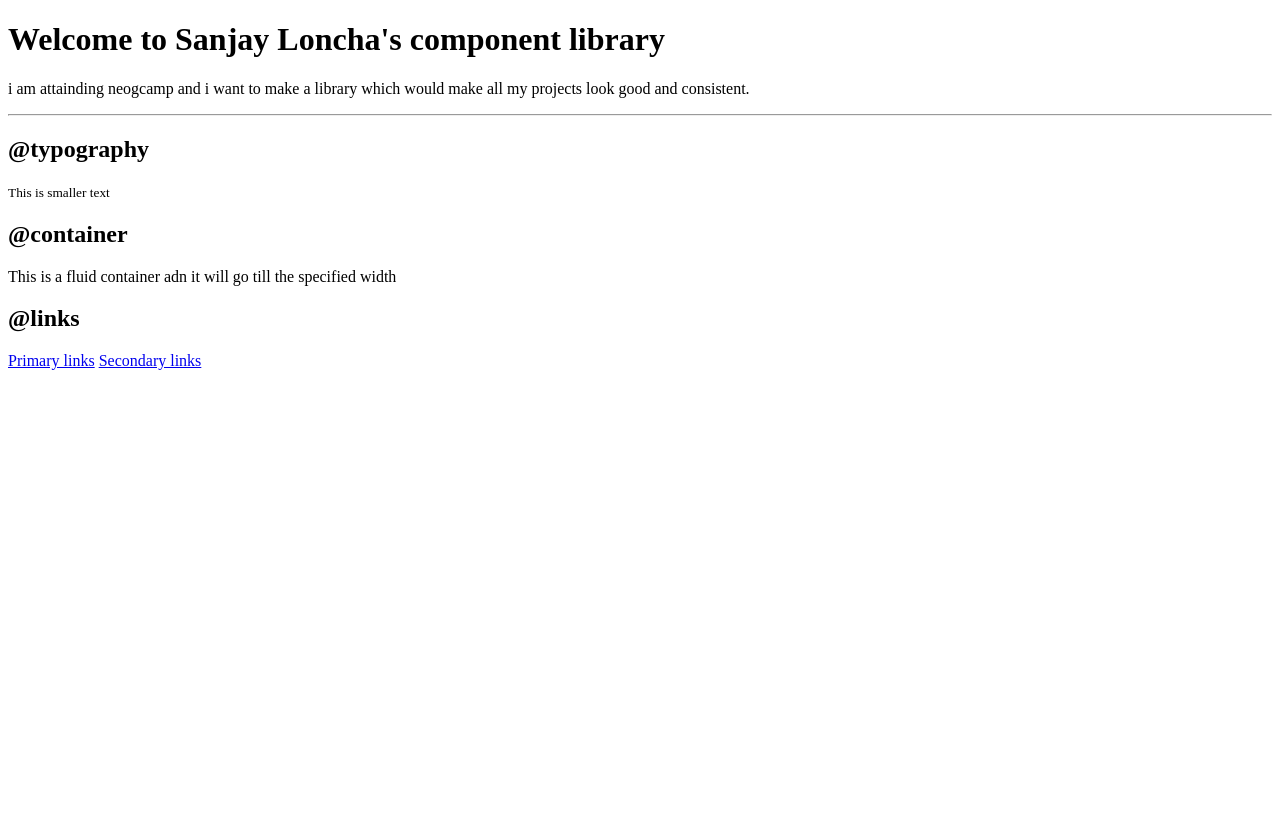
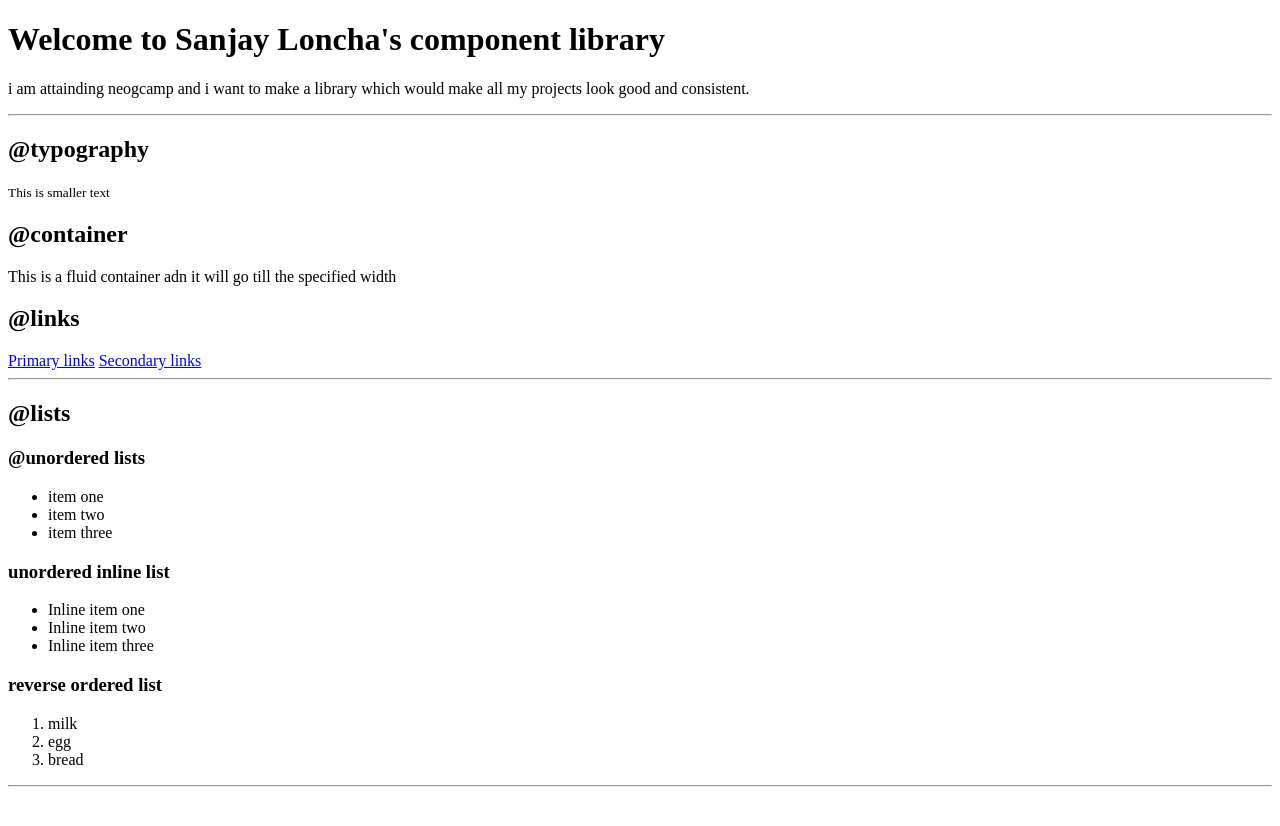
Before and after one commit to sanjay121531/neog.camp-lesson-3-live, a plain HTML site: page index.html in a window 1280 px wide. Before the commit the page ends 800 px from the top, so only its background shows below. Drawn offline with Linux system fonts and the light colour scheme.

Commit message:
added ordered lists

```diff
--- a/index.html
+++ b/index.html
@@ -24,11 +24,45 @@
     <a href="/">Primary links</a>
 
     <a href="/">Secondary links</a>
+    <hr>
+
+
+    <h2>@lists</h2>
+    <h3>@unordered lists</h3>
+
+    <ul>
+         <li>item one</li>
+         <li>item two</li>
+         <li>item three</li>
+    </ul>
+
+    <h3>unordered inline list</h3>
+
+    <ul>
+        <li>Inline item one</li>
+        <li>Inline item two</li>
+        <li>Inline item three</li>
+    </ul>
+
+    <h3>reverse ordered list</h3>
+
+    <ol>
+        <li>milk</li>
+        <li>egg</li>
+        <li>bread</li>
+    </ol>
+
+    <hr>
 
 
 
 
 
 
+
+
+
+
+    <div style="height: 30vh;"></div>
 </body>
 </html>
```
